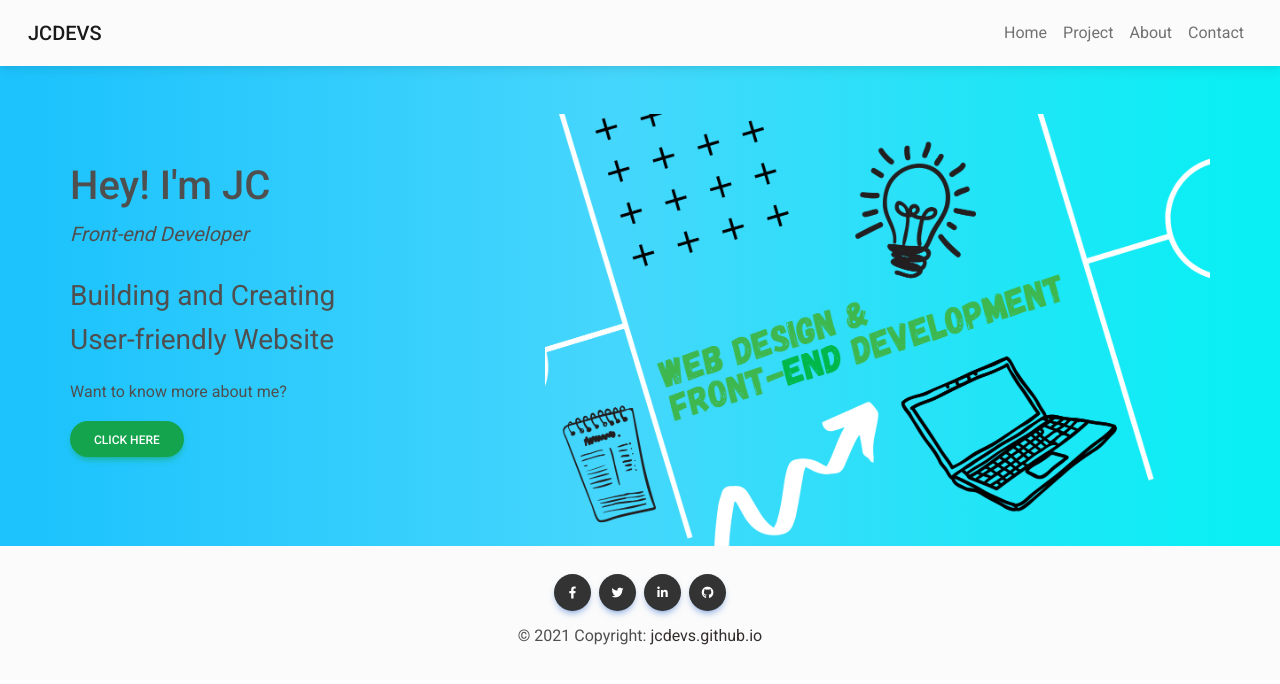
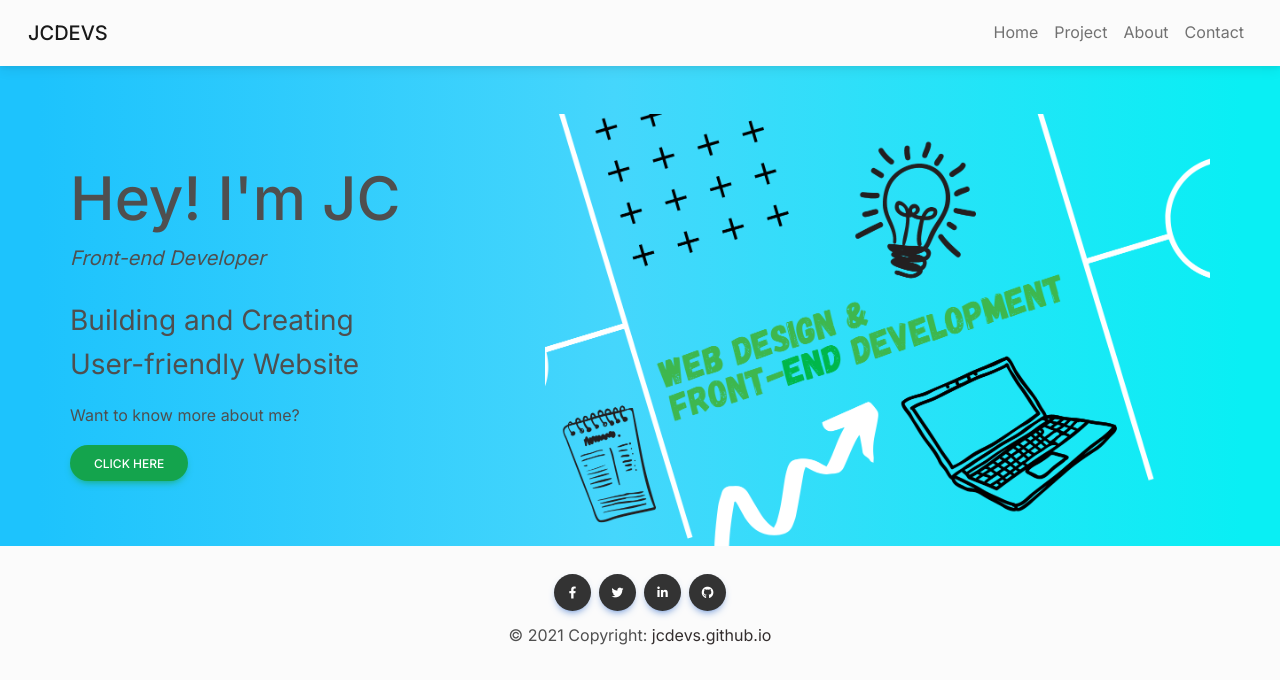
Before and after one commit to jcavenue/jcavenue.github.io, a React (Create React App) app: page / in a window 1280 px wide. Shown: the top 684 px of the page. Built offline with nearby package versions, Linux system fonts and the light colour scheme.

Commit message:
change font to inter

```diff
--- a/public/index.html
+++ b/public/index.html
@@ -11,7 +11,9 @@
 		<!-- MDB Bootstrap -->
 		<link href="https://use.fontawesome.com/releases/v5.15.1/css/all.css" rel="stylesheet" />
 		<link href="https://use.fontawesome.com/releases/v5.15.1/css/all.css" rel="stylesheet" />
-		<link href="https://fonts.googleapis.com/css?family=Roboto:400,500,700&display=swap" rel="stylesheet" />
+		<link rel="preconnect" href="https://fonts.googleapis.com">
+<link rel="preconnect" href="https://fonts.gstatic.com" crossorigin>
+<link href="https://fonts.googleapis.com/css2?family=Inter:wght@400;500;700&display=swap" rel="stylesheet">
   </head>
   <body>
     <noscript>You need to enable JavaScript to run this app.</noscript>
--- a/src/Assets/css/index.css
+++ b/src/Assets/css/index.css
@@ -1,5 +1,5 @@
 body {
-  font-family: Roboto, Helvetica, Arial, sans-serif;
+  font-family: 'Inter', sans-serif;
 }
 
 header {
--- a/src/Components/Home.js
+++ b/src/Components/Home.js
@@ -9,7 +9,7 @@ const Home = () => {
 			<MDBContainer>
 				<MDBRow>
 					<MDBCol lg="5" xs="12" className="p-0 pt-5 pb-3 text-lg-start text-center">
-						<MDBTypography variant='h1' >Hey! I'm JC</MDBTypography>
+						<MDBTypography variant='h1' style={{fontSize: '60px'}}>Hey! I'm JC</MDBTypography>
 						<p className="fst-italic fs-5 mb-4"> Front-end Developer</p>
 						<p className="fs-3 mb-3">
 							Building and Creating <br/>
--- a/src/Components/ProjectDetails.js
+++ b/src/Components/ProjectDetails.js
@@ -23,7 +23,7 @@ const ProjectDetails = (({Project}) => {
 				</p>
 				<p className="fw-normal">{Project.Description}</p>
 				<div className="align-self-end mt-1">
-					<MDBBtn color="success" href={Project.Link} rel="noreferrer nofollow" target="_blank">Visit Website</MDBBtn>
+					<MDBBtn rounded color="success" href={Project.Link} rel="noreferrer nofollow" target="_blank">Visit Website</MDBBtn>
 				</div>
 			</MDBCol>
 		</MDBRow>
```
